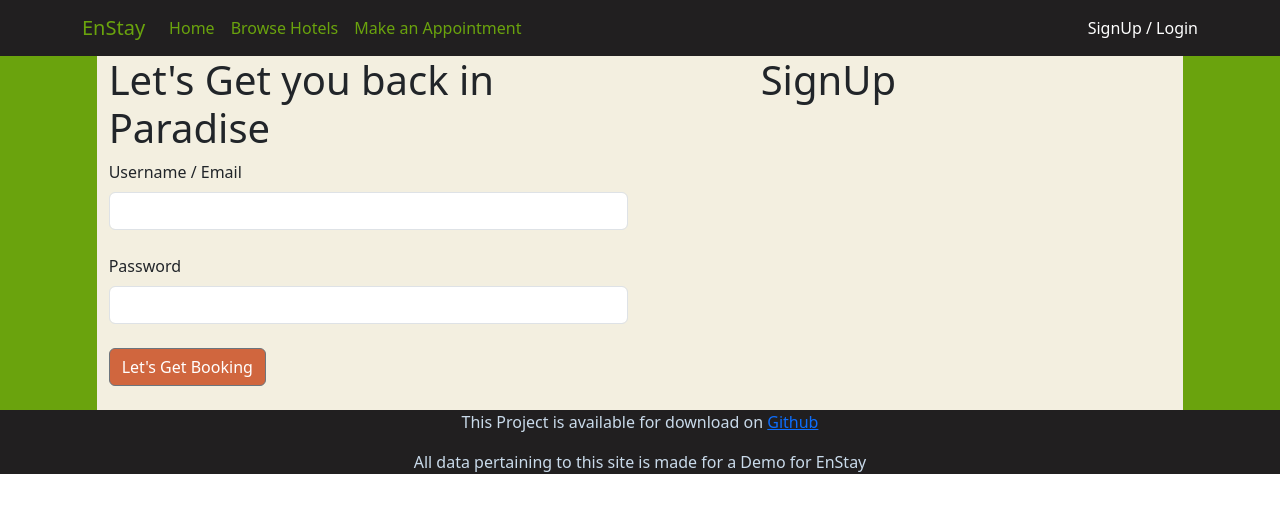
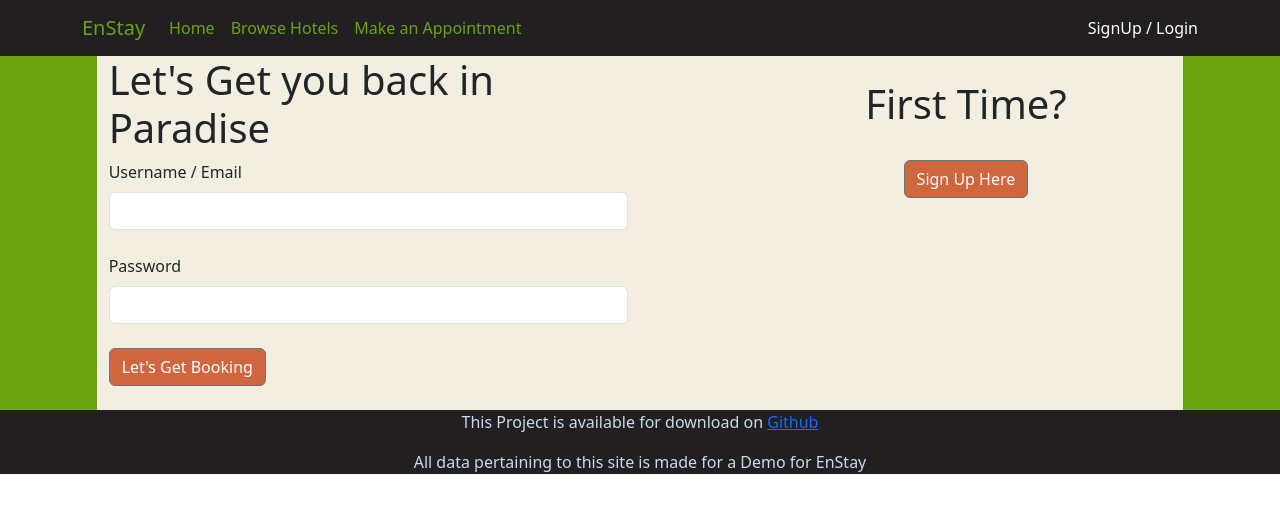
Before and after one commit to Southeastern-Louisiana-University/cmps383-2024-sp-p03-g05, a React (Vite) app in the folder Selu383.SP24.Web/: page /login in a window 1280 px wide. Shown: the top 512 px of the page. Built offline with nearby package versions, Linux system fonts and the light colour scheme.

Commit message:
Add more

```diff
--- a/Selu383.SP24.Web/src/main.tsx
+++ b/Selu383.SP24.Web/src/main.tsx
@@ -30,7 +30,7 @@ const router = createBrowserRouter([
     element:<Login/>,
     errorElement:<ErrorPage/>
   },{
-    path:"/login/sign-up",
+    path:"/login/signup",
     element:<SignUp/>,
     errorElement:<ErrorPage/>
   }
--- a/Selu383.SP24.Web/src/routes/login/login.tsx
+++ b/Selu383.SP24.Web/src/routes/login/login.tsx
@@ -1,6 +1,7 @@
 import { Button, Form } from "react-bootstrap";
 import Header from "../../elements/NavigationBar.tsx"
 import Footer from "../../elements/footer.tsx";
+import { Link } from "react-router-dom";
 
 export default function login() {
     return (
@@ -38,7 +39,14 @@ export default function login() {
                 </div>
                 <div className="col-1"></div>
                 <div className="col-4">
-                    <h1>SignUp</h1>
+                    <center>
+                        <br style={{height: 60}}/>
+                        <h1> First Time? </h1>
+                        <br />
+                        <Link to={"./signup"}><Button variant="secondary background-3">Sign Up Here</Button>{' '}</Link>
+
+                    </center>
+
                 </div>
                 <div className="col-1 background-1"></div>
             </div>
```
